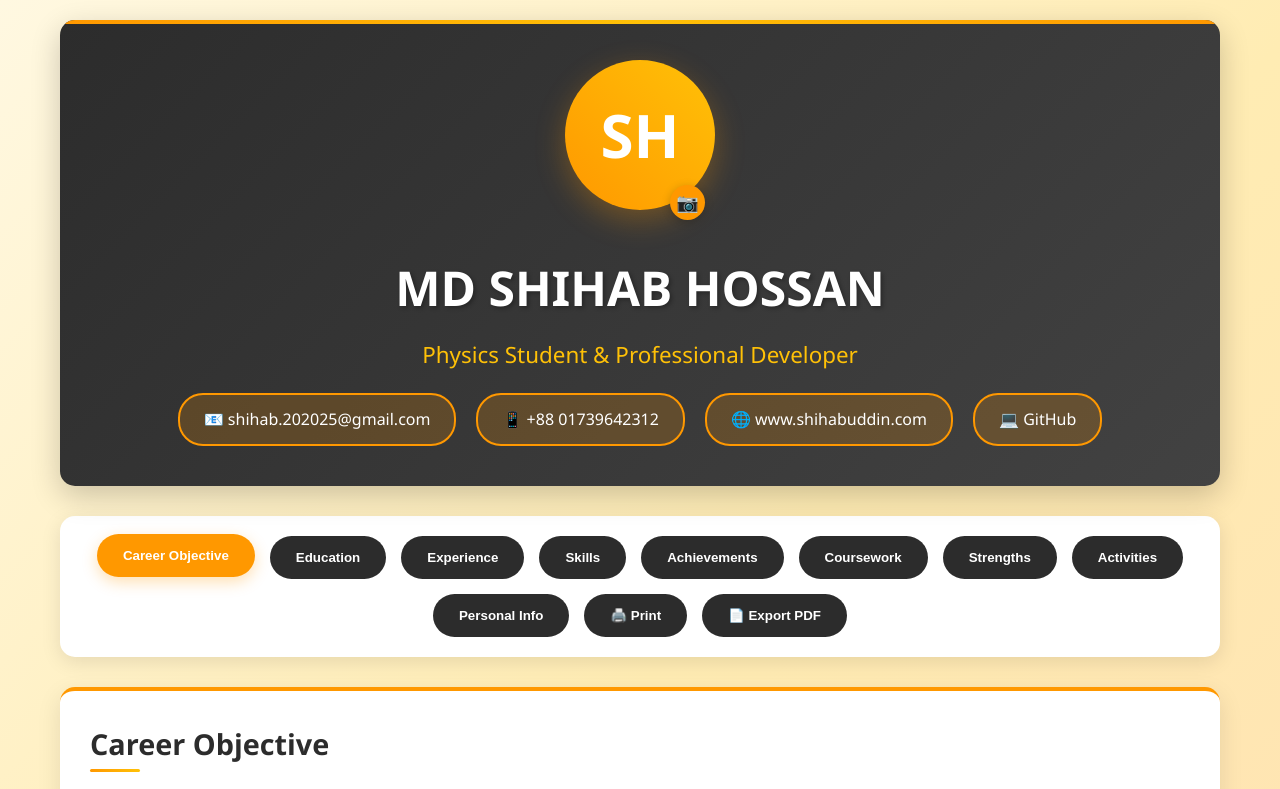
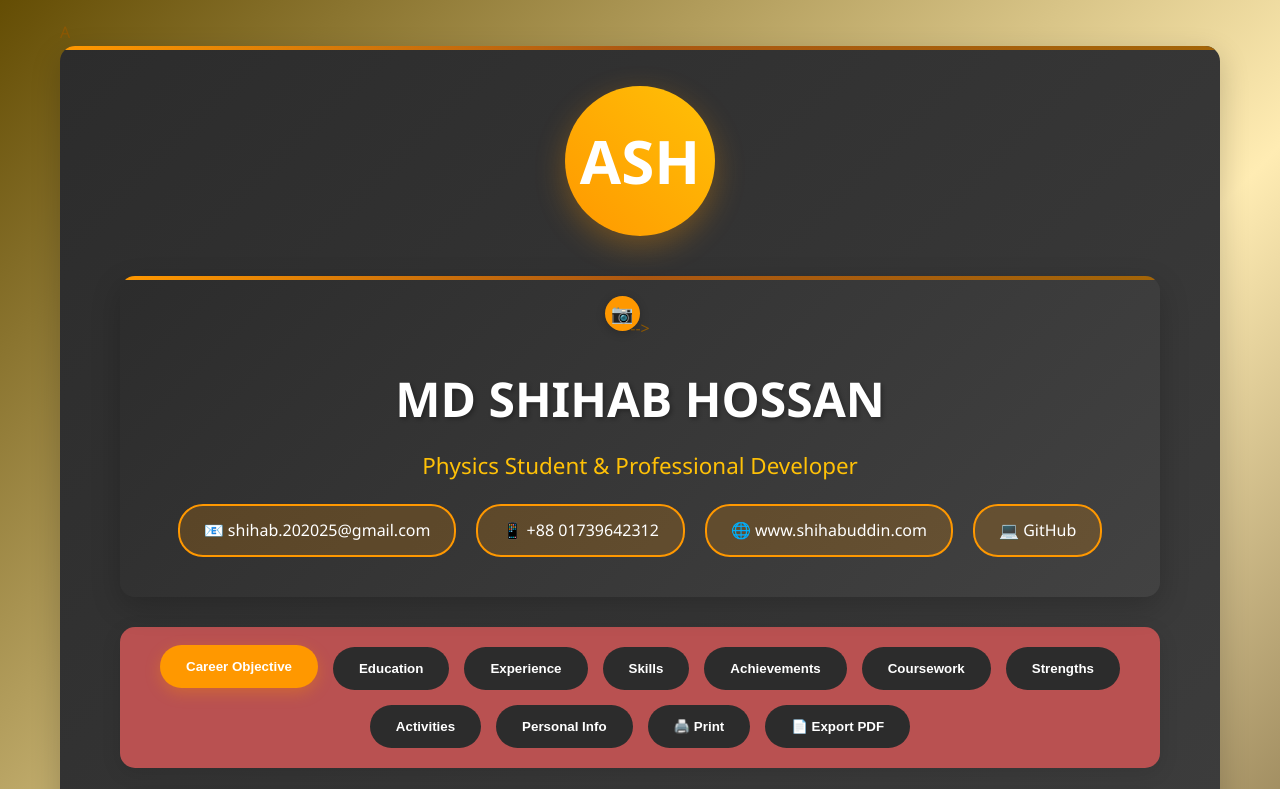
Before and after one commit to mdshihabhossan/portfolio, a plain HTML site: page index.html in a window 1280 px wide. Shown: the top 789 px of the page. Drawn offline with Linux system fonts and the light colour scheme.

Commit message:
C:\Users\Shihab\Downloads\port.jpg

```diff
--- a/index.html
+++ b/index.html
@@ -14,8 +14,8 @@
         body {
             font-family: 'Segoe UI', Tahoma, Geneva, Verdana, sans-serif;
             line-height: 1.6;
-            color: #2c2c2c;
-            background: linear-gradient(135deg, #fff8e1 0%, #ffecb3 50%, #ffe0b2 100%);
+            color: #8d5804;
+            background: linear-gradient(135deg, #644d04 0%, #ffecb3 50%, #331f01 100%);
             min-height: 100vh;
         }
 
@@ -43,7 +43,7 @@
             left: 0;
             right: 0;
             height: 4px;
-            background: linear-gradient(90deg, #ff9800, #ffc107, #ff9800);
+            background: linear-gradient(90deg, #ff9800, #ac5711, #a36508);
         }
 
         .profile-section {
@@ -151,7 +151,7 @@
             flex-wrap: wrap;
             gap: 15px;
             margin-bottom: 30px;
-            background: white;
+            background: rgb(185, 81, 81);
             padding: 20px;
             border-radius: 15px;
             box-shadow: 0 5px 20px rgba(0, 0, 0, 0.1);
@@ -479,16 +479,25 @@
     </style>
 </head>
 <body>
-    <div class="container">
+    <div class="container">A
         <!-- Header Section -->
         <div class="header">
             <div class="profile-section">
                 <div class="profile-img-container">
-                    <div class="profile-img" id="profileImg">
+                    <div class="profile-img" id="profileImg">A
                         <span id="profileInitials">SH</span>
                     </div>
-                    <button class="upload-btn" onclick="uploadProfileImage()">📷</button>
-                    <input type="file" id="profileImageInput" class="hidden" accept="image/*">
+                    <div class="container">
+        <!-- Modified Header Section -->
+        <div class="header">
+            <div class="profile-section">
+                <div class="profile-img-container">
+                    <!-- <div class="profile-img" id="profileImg">
+                        <img src="https://drive.google.com/drive/u/0/home"
+                             alt="Profile Picture"
+                             style="width: 100%; height: 100%; object-fit: cover; border-radius: 50%;"> -->
+                    <button class="upload-btn" onclick="uploadProfileImage(https://drive.google.com/drive/u/0/home)">📷</button>
+                    <input type="file" id="profileImageInput" class="hidden" accept="image/*"> -->
                 </div>
             </div>
             <h1 class="name">MD SHIHAB HOSSAN</h1>
```
